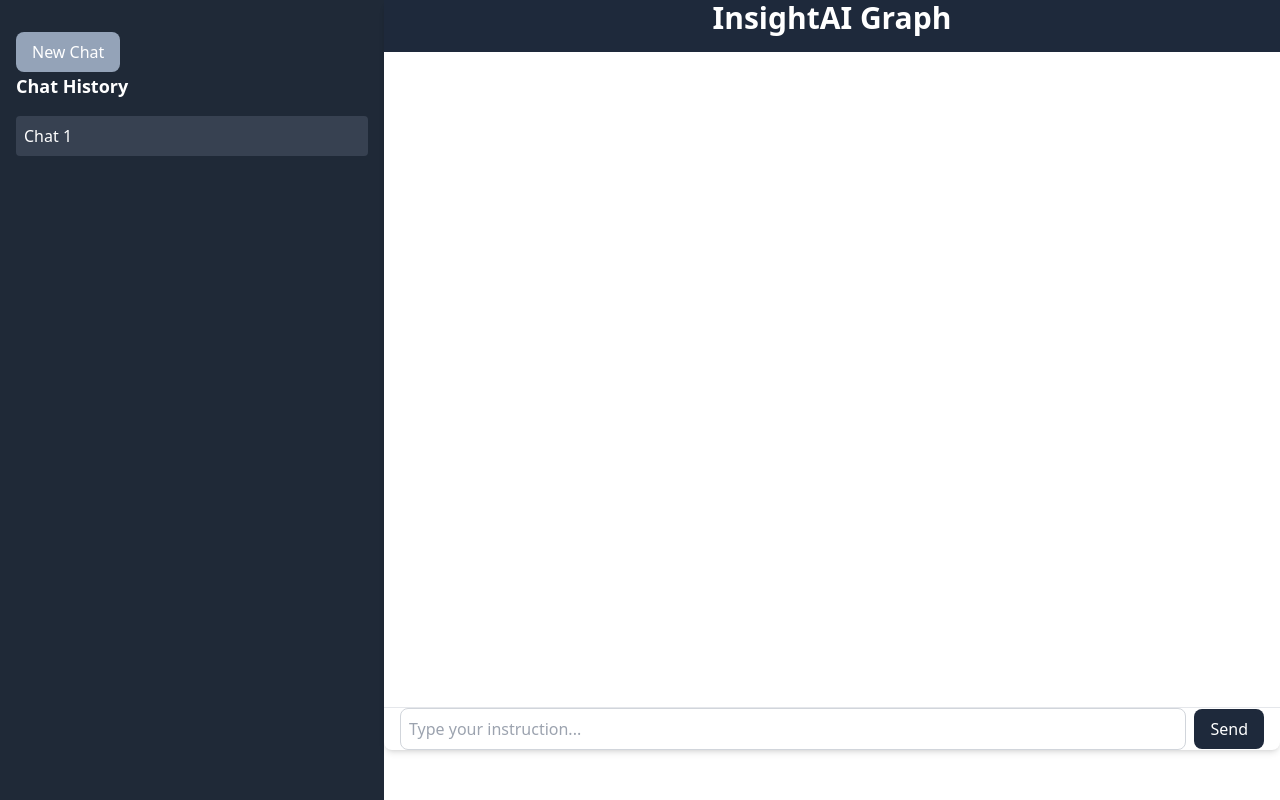
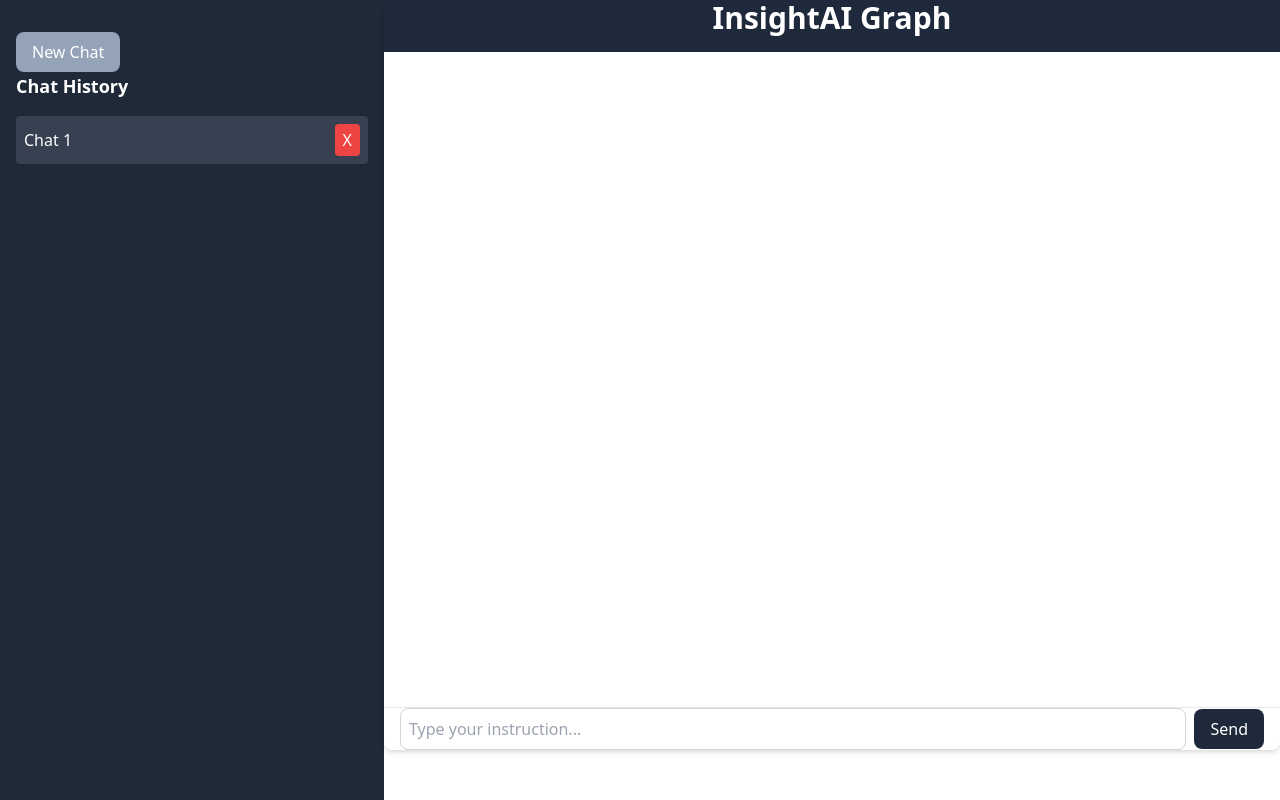
Before and after one commit to Ashar-riaz/AI-Image-generator, a React (Vite) app: page / in a window 1280 px wide. Built offline with nearby package versions, Linux system fonts and the light colour scheme.

Commit message:
save chat history working on cross button functionality

```diff
--- a/src/App.jsx
+++ b/src/App.jsx
@@ -1,16 +1,15 @@
 import React, { useState } from 'react';
 import Chatbot from './Chatbot';
 import Sidebar from './Sidebar';
-import './index.css'; // Import Tailwind CSS styles
+import './index.css';
 
 function App() {
-  const [history, setHistory] = useState([[]]); // Start with an initial empty chat session
-  const [selectedChat, setSelectedChat] = useState(0); // Select the first chat session by default
+  const [history, setHistory] = useState([[]]);
+  const [selectedChat, setSelectedChat] = useState(0);
 
   const handleNewChat = () => {
-    // Start a new chat session
     setHistory((prevHistory) => [...prevHistory, []]);
-    setSelectedChat(history.length); // Select the new chat session
+    setSelectedChat(history.length);
   };
 
   const handleSelectChat = (index) => {
@@ -20,29 +19,38 @@ function App() {
   const updateChatHistory = (newMessages) => {
     setHistory((prevHistory) => {
       const newHistory = [...prevHistory];
-      newHistory[selectedChat] = newMessages; // Update only the selected chat
+      newHistory[selectedChat] = newMessages;
       return newHistory;
     });
+  };
+
+  const handleDeleteChat = (index) => {
+    const updatedHistory = history.filter((_, i) => i !== index);
+    setHistory(updatedHistory);
+    if (selectedChat === index) {
+      setSelectedChat(null);
+    } else if (selectedChat > index) {
+      setSelectedChat(selectedChat - 1);
+    }
   };
 
   const isCurrentChatEmpty = history[selectedChat]?.length === 0;
 
   return (
     <div className="h-[100vh] flex">
-      {/* Sidebar for chat history */}
       <Sidebar
-        history={history.map((chat, index) => `Chat ${index + 1}`)} // Convert chat history to titles for the sidebar
+        history={history.map((chat, index) => `Chat ${index + 1}`)}
         onSelectChat={handleSelectChat}
         onNewChat={handleNewChat}
         disableNewChat={isCurrentChatEmpty}
+        onDeleteChat={handleDeleteChat}
       />
 
-      {/* Main Chat Area */}
       <div className="flex-grow flex items-start">
         <Chatbot
           selectedChat={selectedChat}
           history={history}
-          updateChatHistory={updateChatHistory} // Pass the update function
+          updateChatHistory={updateChatHistory}
         />
       </div>
     </div>
--- a/src/Chatbot.jsx
+++ b/src/Chatbot.jsx
@@ -1,17 +1,22 @@
-
-
-//working with side bar
-
-import React, { useState, useEffect } from 'react';
+import React, { useState, useEffect, useRef } from 'react';
 import axios from 'axios';
 
 const Chatbot = ({ selectedChat, history, updateChatHistory }) => {
   const [messages, setMessages] = useState([]);
   const [input, setInput] = useState('');
+    const [loading, setLoading] = useState(false);
+    const messagesEndRef = useRef(null);
+
+
+      useEffect(() => {
+    if (messagesEndRef.current) {
+      messagesEndRef.current.scrollIntoView({ behavior: 'smooth' });
+    }
+  }, [messages]);
 
   useEffect(() => {
     if (selectedChat !== null && history[selectedChat]) {
-      setMessages(history[selectedChat]); // Load selected chat history
+      setMessages(history[selectedChat]);
     }
   }, [selectedChat, history]);
 
@@ -20,8 +25,9 @@ const Chatbot = ({ selectedChat, history, updateChatHistory }) => {
 
     const newMessage = { text: input, type: 'user' };
     const updatedMessages = [...messages, newMessage];
-    setMessages(updatedMessages); // Update local messages state
-    updateChatHistory(updatedMessages); // Save to history
+    setMessages(updatedMessages);
+    updateChatHistory(updatedMessages);
+    setLoading(true);
 
     try {
       const response = await axios.post(
@@ -39,13 +45,15 @@ const Chatbot = ({ selectedChat, history, updateChatHistory }) => {
       const botMessage = { type: 'bot', imageUrl };
       const newMessagesWithBot = [...updatedMessages, botMessage];
       setMessages(newMessagesWithBot);
-      updateChatHistory(newMessagesWithBot); // Save to history
+      updateChatHistory(newMessagesWithBot);
     } catch (error) {
       console.error('Error generating image:', error);
       const errorMessage = { type: 'bot', text: 'Failed to generate image. Please try again.' };
       const newMessagesWithError = [...updatedMessages, errorMessage];
       setMessages(newMessagesWithError);
-      updateChatHistory(newMessagesWithError); // Save to history
+      updateChatHistory(newMessagesWithError);
+    }finally{
+        setLoading(false);
     }
 
     setInput('');
@@ -73,6 +81,13 @@ const Chatbot = ({ selectedChat, history, updateChatHistory }) => {
             )}
           </div>
         ))}
+        <div ref={messagesEndRef} />
+           {loading && (
+     <div className="flex justify-start items-center p-24">
+       <div className="loader ease-linear rounded-full border-4 border-t-4 border-gray-200 h-8 w-8"></div>
+      </div>
+        )}
+
       </div>
       <div className="flex items-center space-x-2 px-4">
         <input
--- a/src/Sidebar.jsx
+++ b/src/Sidebar.jsx
@@ -1,10 +1,7 @@
 import React, { useEffect } from 'react';
 
 
-const Sidebar = ({ history, onSelectChat, onNewChat, disableNewChat  }) => {
-    useEffect(()=>{
-        console.log('history',history);
-    },[history])
+const Sidebar = ({ history, onSelectChat, onNewChat, disableNewChat, onDeleteChat }) => {
 
   return (
     <div className="w-96 h-full bg-gray-800 text-white p-4 overflow-y-auto custom-scrollbar">
@@ -18,13 +15,27 @@ const Sidebar = ({ history, onSelectChat, onNewChat, disableNewChat  }) => {
       <h2 className="text-lg font-semibold mb-4">Chat History</h2>
       <ul>
         {history.map((chat, index) => (
-          <li
-            key={index}
-            className="p-2 mb-2 bg-gray-700 rounded cursor-pointer hover:bg-gray-600"
-            onClick={() => onSelectChat(index)}
-          >
-            {chat}
-          </li>
+        //   <li
+        //     key={index}
+        //     className="p-2 mb-2 bg-gray-700 rounded cursor-pointer hover:bg-gray-600"
+        //     onClick={() => onSelectChat(index)}
+        //   >
+        //     {chat}
+        //   </li>
+        <li
+        key={index}
+        className="p-2 mb-2 bg-gray-700 rounded cursor-pointer hover:bg-gray-600 flex justify-between items-center"
+      >
+        <span onClick={() => onSelectChat(index)} className="flex-grow cursor-pointer">
+          {chat}
+        </span>
+        <button
+          className="bg-red-500 text-white px-2 py-1 rounded ml-2 hover:bg-red-700"
+          onClick={() => onDeleteChat(index)}
+        >
+          X
+        </button>
+      </li>
         ))}
       </ul>
     </div>
--- a/src/index.css
+++ b/src/index.css
@@ -4,21 +4,21 @@
 
 /* Custom scrollbar styles */
 .custom-scrollbar::-webkit-scrollbar {
-  width: 8px; /* Width of the entire scrollbar */
+  width: 8px;
 }
 
 .custom-scrollbar::-webkit-scrollbar-track {
-  background: #f0f0f0; /* Color of the track */
+  background: #f0f0f0;
 }
 
 .custom-scrollbar::-webkit-scrollbar-thumb {
-  background-color: #94a3b8; /* Scrollbar thumb color */
-  border-radius: 20px; /* Roundness of the scrollbar thumb */
-  border: 2px solid #f0f0f0; /* Adds a border around the thumb */
+  background-color: #94a3b8;
+  border-radius: 20px;
+  border: 2px solid #f0f0f0;
 }
 
 .custom-scrollbar::-webkit-scrollbar-thumb:hover {
-  background-color: #64748b; /* Color when hovering over the scrollbar thumb */
+  background-color: #64748b;
 }
 
 /* Loader spinner */
```
